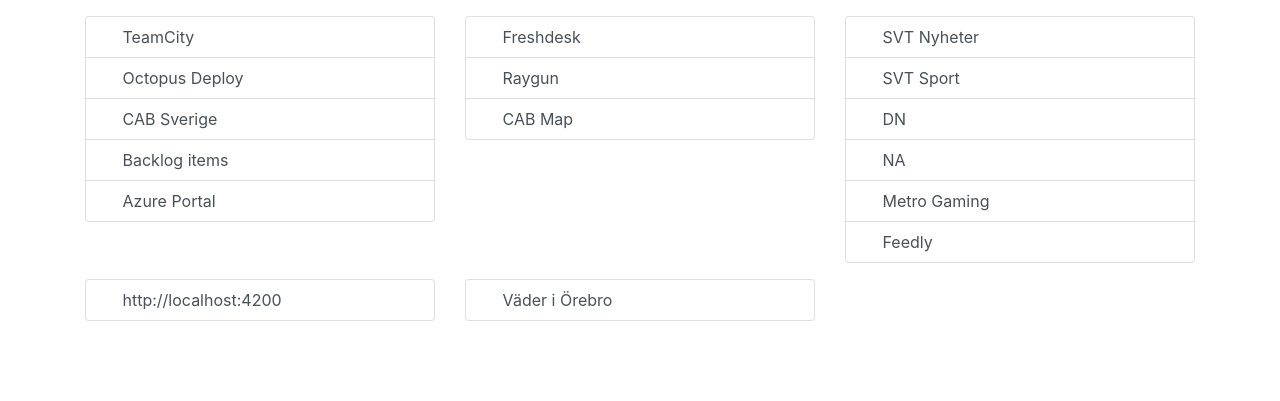
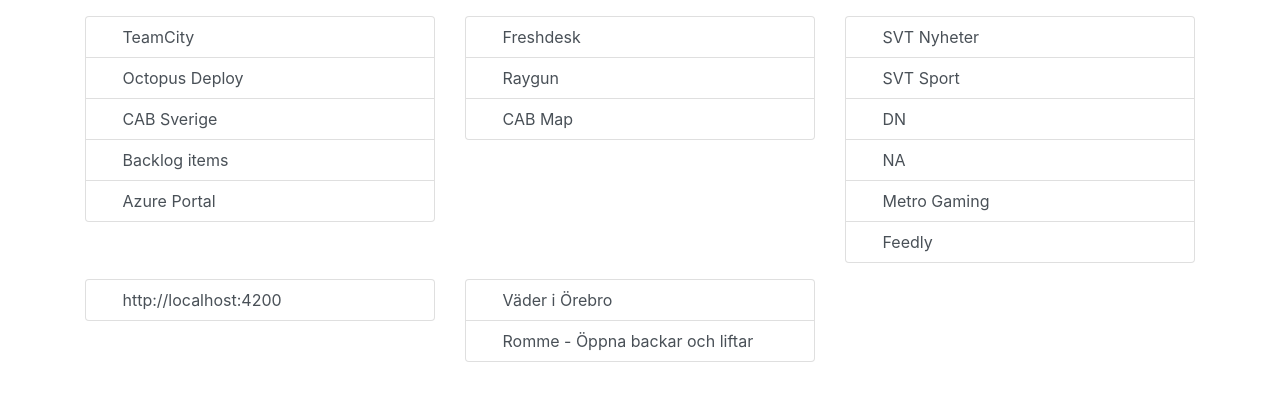
Before and after one commit to larsabrasha/bookmarks, a Jekyll site: the page built from index.html, in a window 1280 px wide. Shown: the top 401 px of the page. Built offline with Jekyll 4.4.1, drawn with Linux system fonts in a browser that asks for light colours.

Commit message:
Romme alpin added

```diff
--- a/_data/bookmarks.json
+++ b/_data/bookmarks.json
@@ -96,6 +96,11 @@
         "title": "Väder i Örebro",
         "url": "https://www.yr.no/place/Sverige/%C3%96rebro/%C3%96rebro/avansert_meteogram.svg",
         "favicon_domain": "yr.no"
+      },
+      {
+        "title": "Romme - Öppna backar och liftar",
+        "url": "https://rommealpin.se/sv/skidakning/oppna-backar-och-liftar",
+        "favicon_domain": "rommealpin.se"
       }
     ]
   }
```
